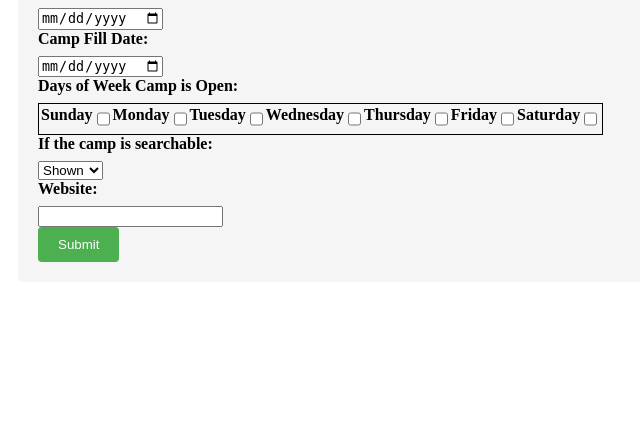
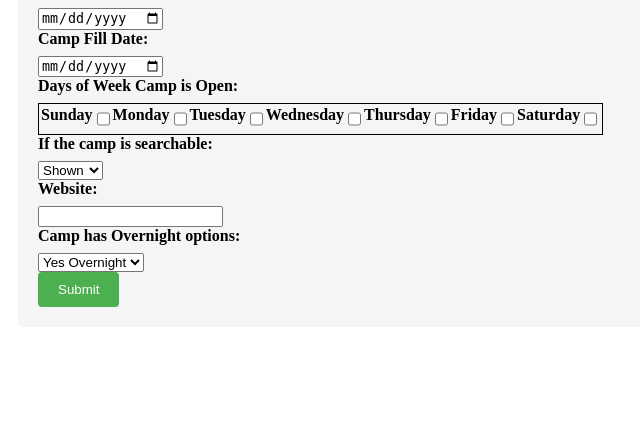
Before and after one commit to edreitlein/schoolsout, a PHP site: page /campUpload.php in a window 1280 px wide. Shown: the part 1332-1759 px from the top of the page, without its empty margins (286-926 px from the left). Before the commit the page ends 1594 px from the top, so only its background shows below. Run offline with PHP 8.4, Linux system fonts and the light colour scheme.

Commit message:
campUpload/database - overnight

```diff
--- a/campUpload.php
+++ b/campUpload.php
@@ -409,6 +409,17 @@ if ($_SERVER["REQUEST_METHOD"] == "POST") {
   }
 
 
+  if(!empty($_POST['overnight'])){
+    $_POST['overnight'] = test_input($_POST['overnight']);
+    if($_POST['overnight']!="1" && $_POST['overnight']!="0"){
+      $hasError = 1;
+      echo "overnight option was not 1 or 0!";
+      echo $_POST['overnight'];
+      echo gettype($_POST['overnight']);
+    }
+  }
+
+
 
 // post data-validation to prevent xss and sql injection, now sending to db
 
@@ -446,10 +457,10 @@ if ($_SERVER["REQUEST_METHOD"] == "POST") {
         }
 
 
-        if($hasError == 10){//change to $hasError == 0  for prod.
-        $insertQuery = "INSERT INTO camp_info (account_id,name, street_address,city,state,zipcode,activity,price,ages_served, start_time,end_time,after_care,after_care_time_end,price_after_care,food_provided,special_needs_accom,scholarship_opps,description,camp_start_date,camp_end_date,camp_fill_date,camp_days_of_week,camp_visible,website_link) VALUES (?,?,?,?,?,?,?,?,?,?,?,?,?,?,?,?,?,?,?,?,?,?,?,?)";//may have to work with current_timestamp
+        if($hasError == 0){//change to $hasError == 0  for prod.
+        $insertQuery = "INSERT INTO camp_info (account_id,name, street_address,city,state,zipcode,activity,price,ages_served, start_time,end_time,after_care,after_care_time_end,price_after_care,food_provided,special_needs_accom,scholarship_opps,description,camp_start_date,camp_end_date,camp_fill_date,camp_days_of_week,camp_visible,website_link,overnight) VALUES (?,?,?,?,?,?,?,?,?,?,?,?,?,?,?,?,?,?,?,?,?,?,?,?,?)";//may have to work with current_timestamp
         $stmd = $mysqli->prepare($insertQuery);
-        $stmd->bind_param("issssssdsssisdiiisssssis",$_POST["account_id"],$name,$_POST['street_address'],$_POST['city'],$_POST['state'],$_POST['zipcode'],$_POST['activity'], $price, $_POST['ages_served'], $_POST['start_time'], $_POST['end_time'], $_POST['after_care'], $_POST['after_care_end_time'], $_POST['price_after_care'], $_POST['food_provided'], $_POST['special_needs_accom'], $_POST['scholarship_opps'], $_POST['description'],$_POST['camp_start_date'],$_POST['camp_end_date'],$_POST['camp_fill_date'],$camp_days_of_week,$_POST['camp_visible'],$_POST['website_link']);
+        $stmd->bind_param("issssssdsssisdiiisssssisi",$_POST["account_id"],$name,$_POST['street_address'],$_POST['city'],$_POST['state'],$_POST['zipcode'],$_POST['activity'], $price, $_POST['ages_served'], $_POST['start_time'], $_POST['end_time'], $_POST['after_care'], $_POST['after_care_end_time'], $_POST['price_after_care'], $_POST['food_provided'], $_POST['special_needs_accom'], $_POST['scholarship_opps'], $_POST['description'],$_POST['camp_start_date'],$_POST['camp_end_date'],$_POST['camp_fill_date'],$camp_days_of_week,$_POST['camp_visible'],$_POST['website_link'],$_POST['overnight']);
         if($stmd->execute()){
             echo '<script>alert("listing uploaded!")
             const waitFunction = async () => {
@@ -694,6 +705,13 @@ if ($_SERVER["REQUEST_METHOD"] == "POST") {
         <input type="website" id="website_link" name="website_link" ><br>
 
 
+        <label for="overnight">Camp has Overnight options:</label>
+        <select id="overnight" name="overnight">
+            <option value="0">No Overnight</option>
+            <option value="1" selected>Yes Overnight</option>
+        </select><br>
+
+
 
 
 
```
Also changed, not shown: search.php (+16 -4 lines), 1 other file.
